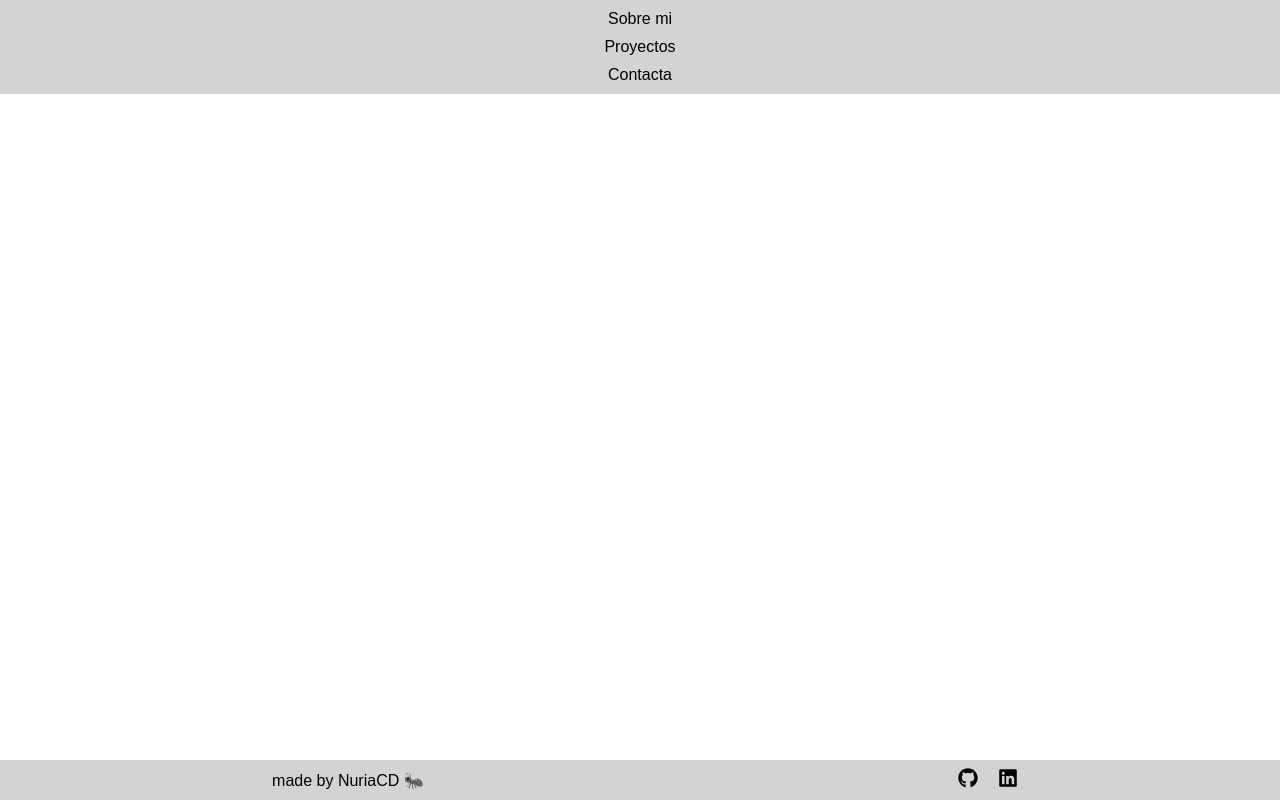
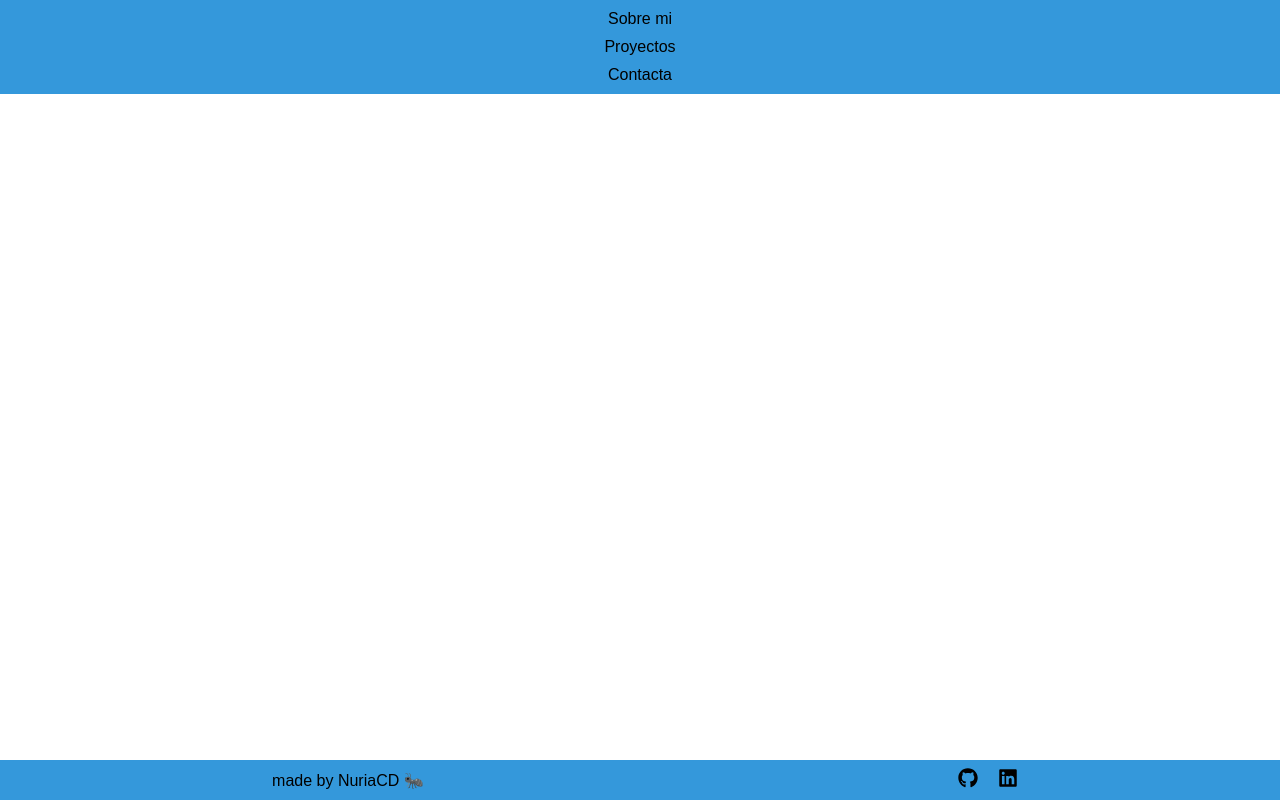
Before and after one commit to Nuria8890/portfolio, a React (Vite) app: page / in a window 1280 px wide. Built offline with nearby package versions, Linux system fonts and the light colour scheme; a web font is replaced by a local one.

Commit message:
add variable colors

```diff
--- a/src/styles/App.scss
+++ b/src/styles/App.scss
@@ -1,3 +1,2 @@
-@use "@/styles/core/variables";
 @use "@/styles/core/reset";
 @use "@/styles/pages/index";
--- a/src/styles/core/_variables.scss
+++ b/src/styles/core/_variables.scss
@@ -1,3 +1,3 @@
 $primary-color: #3498db;
 
-$secundary-color: #ffc0cb;
+$secondary-color: #ffc0cb;
--- a/src/styles/layout/Footer.scss
+++ b/src/styles/layout/Footer.scss
@@ -1,5 +1,7 @@
+@import "@/styles/core/variables";
+
 .footerWip {
-  background-color: lightgray;
+  background-color: $primary-color;
   height: 5vh;
   display: flex;
   justify-content: space-around;
--- a/src/styles/layout/header/Header.scss
+++ b/src/styles/layout/header/Header.scss
@@ -1,5 +1,7 @@
+@import "@/styles/core/variables";
+
 .header {
-  background-color: lightgray;
+  background-color: $primary-color;
   display: flex;
   justify-content: flex-end;
   align-items: center;
@@ -29,7 +31,7 @@
           &:hover {
             cursor: pointer;
             border-radius: 40%;
-            background-color: pink;
+            background-color: $secondary-color;
             transform: scale(1.1);
           }
         }
--- a/src/styles/layout/header/Menu_hamburguesa.scss
+++ b/src/styles/layout/header/Menu_hamburguesa.scss
@@ -62,7 +62,7 @@
     &:hover {
       cursor: pointer;
       border-radius: 40%;
-      background-color: $secundary-color;
+      background-color: $secondary-color;
       transform: scale(1.1);
     }
   }
```
